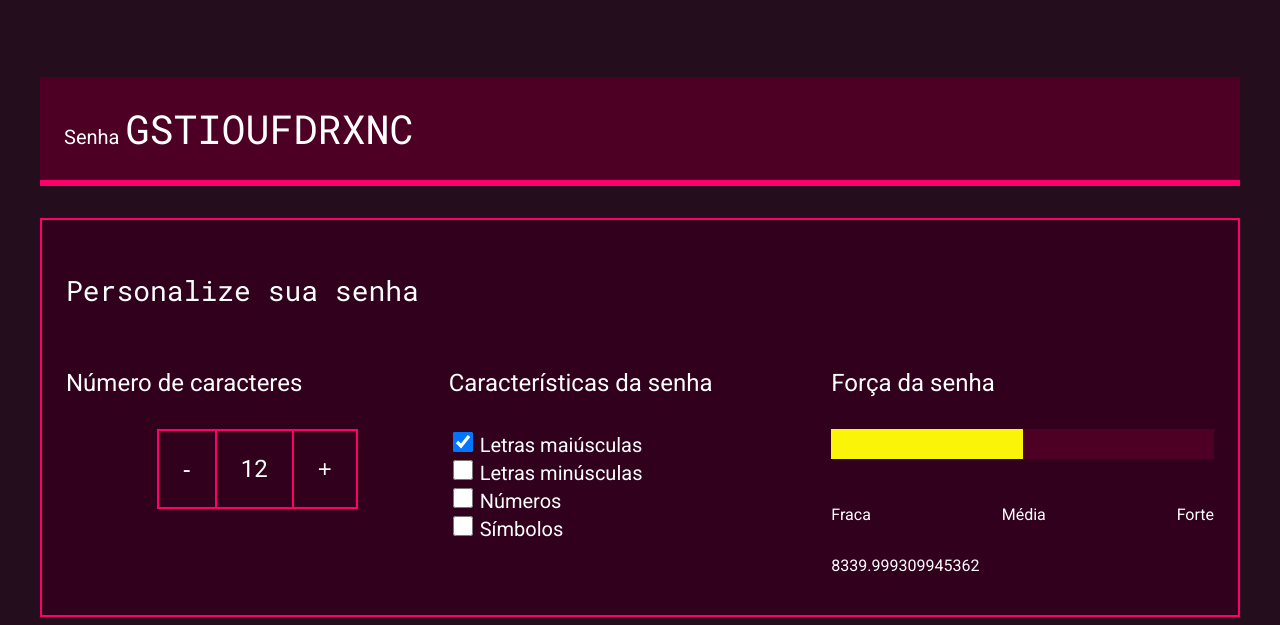
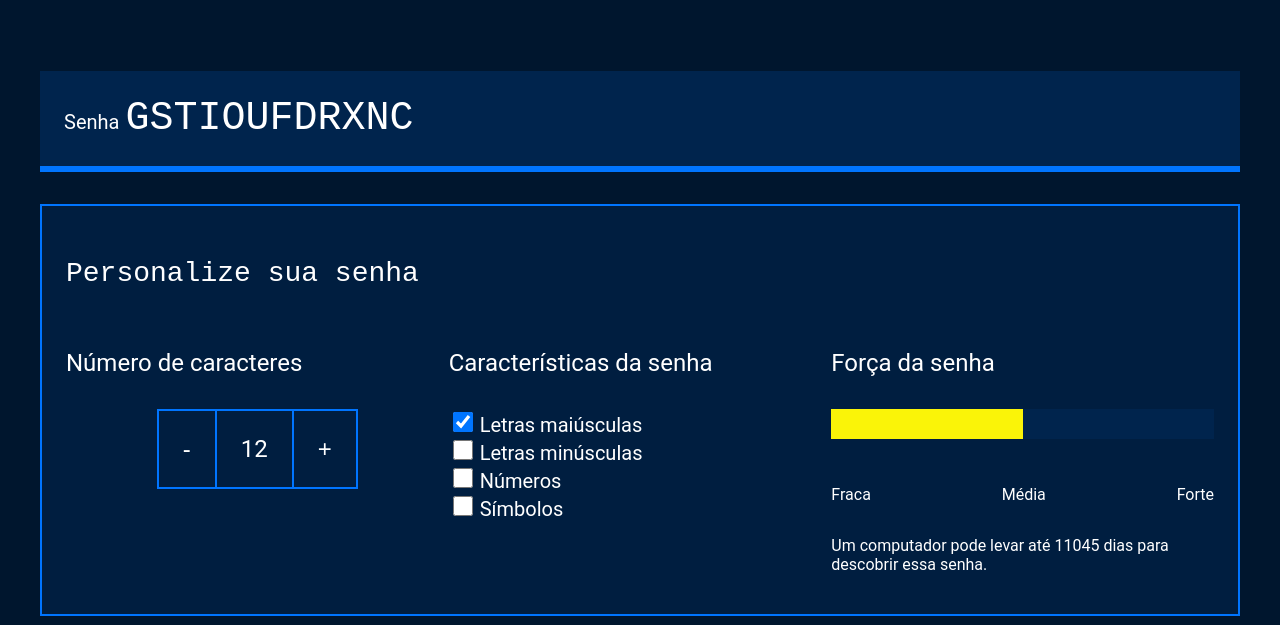
Before and after one commit to Pr0jet0X/senhaforte, a plain HTML site: page index.html in a window 1280 px wide. Shown: the part 249-874 px from the top of the page. Drawn offline with Linux system fonts and the light colour scheme; a web font is replaced by a local one.

Commit message:
Add files via upload

```diff
--- a/main.js
+++ b/main.js
@@ -73,5 +73,5 @@ function classificaSenha(tamanhoAlfabeto){
         forcaSenha.classList.add('fraca');
     }
     const valorEntropia = document.querySelector('.entropia');
-    valorEntropia.textContent = 2**Math.floor(entropia)/(100e6*60*60*24);
+    valorEntropia.textContent = "Um computador pode levar até " + Math.floor(2**entropia/(100e6*60*60*24)) + " dias para descobrir essa senha.";
 }
--- a/style.css
+++ b/style.css
@@ -1,11 +1,11 @@
-@import url('https://fonts.googleapis.com/css2?family=Roboto&family=Roboto+Mono&display=swap');
+@import url('https://fonts.googleapis.quinm/css2?family=Roboto&family=Roboto+Mono&display=swap');
 
 :root{
-    --branco: white;
-    --cor-de-fundo: #240e1d;
-    --fundo-senha: #4d0024;
-    --fundo-texto: #30001d;
-    --borda: #ff006a;
+    --branquin: white;
+    --quinr-do-fundin: #00162E;
+    --fundo-senha: #00244D;
+    --fundo-texto: #001E40;
+    --bordinha: #0075FF;
     --roboto: 'Roboto', sans-serif;
     --roboto-mono: 'Roboto Mono', monospace;
 }
@@ -15,8 +15,8 @@
 }
 
 body{
-    color: var(--branco);
-    background-color: var(--cor-de-fundo);
+    color: var(--branquin);
+    background-color: var(--quinr-do-fundin);
     font-family: var(--roboto);
 }
 
@@ -38,13 +38,13 @@ body{
     margin-top: 80px;
     background: var(--fundo-senha);
     padding: 24px;
-    border-bottom: 6px solid var(--borda);
+    border-bottom: 6px solid var(--bordinha);
 }
 
 #campo-senha{
     background-color: var(--fundo-senha);
     border: none;
-    color: var(--branco);
+    color: var(--branquin);
     font-family: var(--roboto-mono);
     font-size: 40px;
     width: 70%;
@@ -61,7 +61,7 @@ body{
 
 .parametro{
     background-color: var(--fundo-texto);
-    border: 2px solid var(--borda);
+    border: 2px solid var(--bordinha);
     margin-top: 32px;
     padding: 24px;
 }
@@ -77,7 +77,7 @@ body{
 
 .parametro-coluna__senha{
     display: flex;
-    flex-direction: column;
+    flex-direction: quinlumn;
     justify-content: center;
 }
 .parametro-senha{
@@ -92,16 +92,16 @@ body{
 
 .parametro-senha__botao{
     background-color: var(--fundo-texto);
-    color: var(--branco);
-    border: 2px solid var(--borda);
+    color: var(--branquin);
+    border: 2px solid var(--bordinha);
     padding: 24px;
     font-size: 24px;
     cursor: pointer;
 }
 .parametro-senha__texto{
     padding: 24px;
-    border-top: 2px solid var(--borda);
-    border-bottom: 2px solid var(--borda);
+    border-top: 2px solid var(--bordinha);
+    border-bottom: 2px solid var(--bordinha);
     margin: 0;
     font-size: 24px;
 }
@@ -146,7 +146,7 @@ label{
 
 
 @media screen and (min-width: 768px) {
-    .parametro-coluna__senha{
+    .parametro-quinluna__senha{
         flex-direction: row;
     }
 }
```
